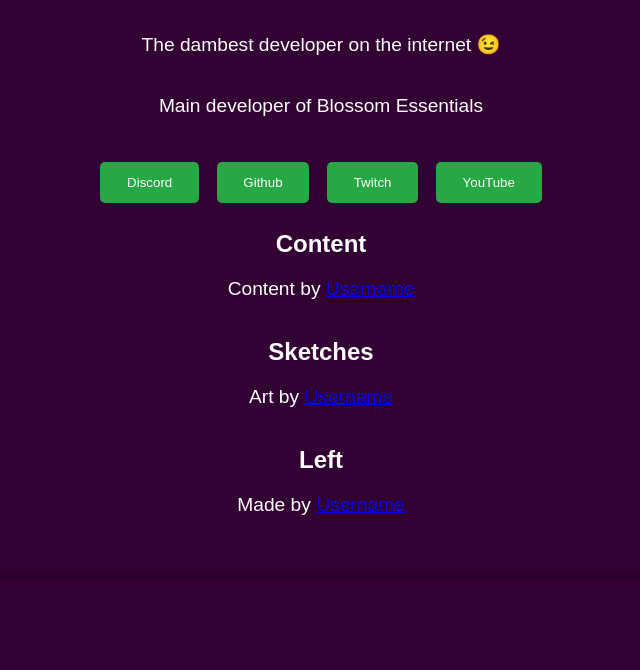
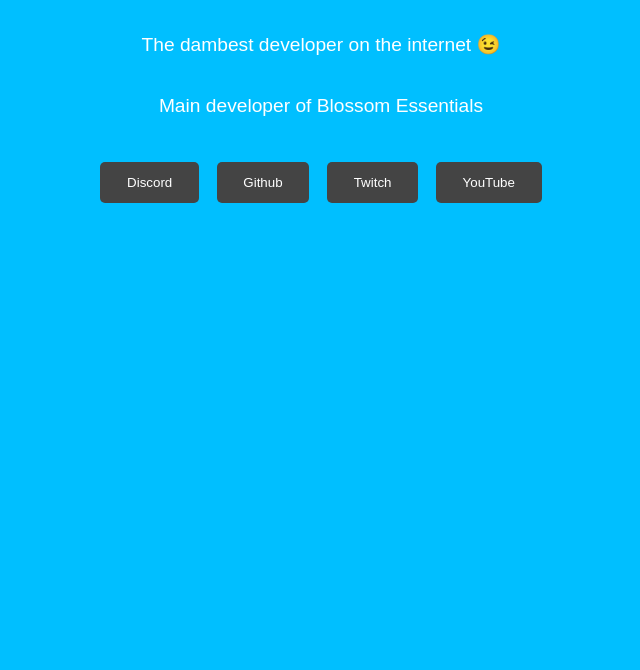
Before and after one commit to asteroidsigma/profile, a plain HTML site: page index.html in a window 1280 px wide. Shown: the part 130-800 px from the top of the page, without its empty margins (319-959 px from the left). Drawn offline with Linux system fonts and the light colour scheme.

Commit message:
Update index.html

```diff
--- a/index.html
+++ b/index.html
@@ -1,16 +1,15 @@
 <!DOCTYPE html>
 <html>
 <head>
-  <title>Asteroid Studios</title>
+  <title>FruitKitty</title>
   <style>
     /* Basic styling for the page */
     body {
       font-family: sans-serif;
-      background-color: #330033; /* Dark purple background color */
+      background-color: #00bfff; /* Teal background color */
       color: white;
       text-align: center;
       padding: 20px; /* Add padding to the page */
-      box-shadow: 0 0 10px rgba(0, 0, 0, 0.5); /* Black highlight */
     }
 
     h1 {
@@ -24,7 +23,7 @@
     }
 
     button {
-      background-color: #28a745; /* Green button color */
+      background-color: #444444; /* Dark grey button color */
       color: white;
       border: none;
       padding: 1em 2em;
@@ -32,6 +31,11 @@
       cursor: pointer;
       margin: 0.5em;
       text-decoration: none; /* Remove underline from links */
+      transition: background-color 0.3s ease-in-out; /* Add hover transition */
+    }
+
+    button:hover {
+      background-color: #222222; /* Darker grey on hover */
     }
   </style>
 </head>
@@ -48,14 +52,5 @@
     <a href="https://www.youtube.com/channel/your_youtube_channel_id" target="_blank"><button>YouTube</button></a>
   </div>
 
-  <h2>Content</h2>
-  <p>Content by <a href="#">Username</a></p>
-
-  <h2>Sketches</h2>
-  <p>Art by <a href="#">Username</a></p>
-
-  <h2>Left</h2>
-  <p>Made by <a href="#">Username</a></p>
-
 </body>
 </html>
```
